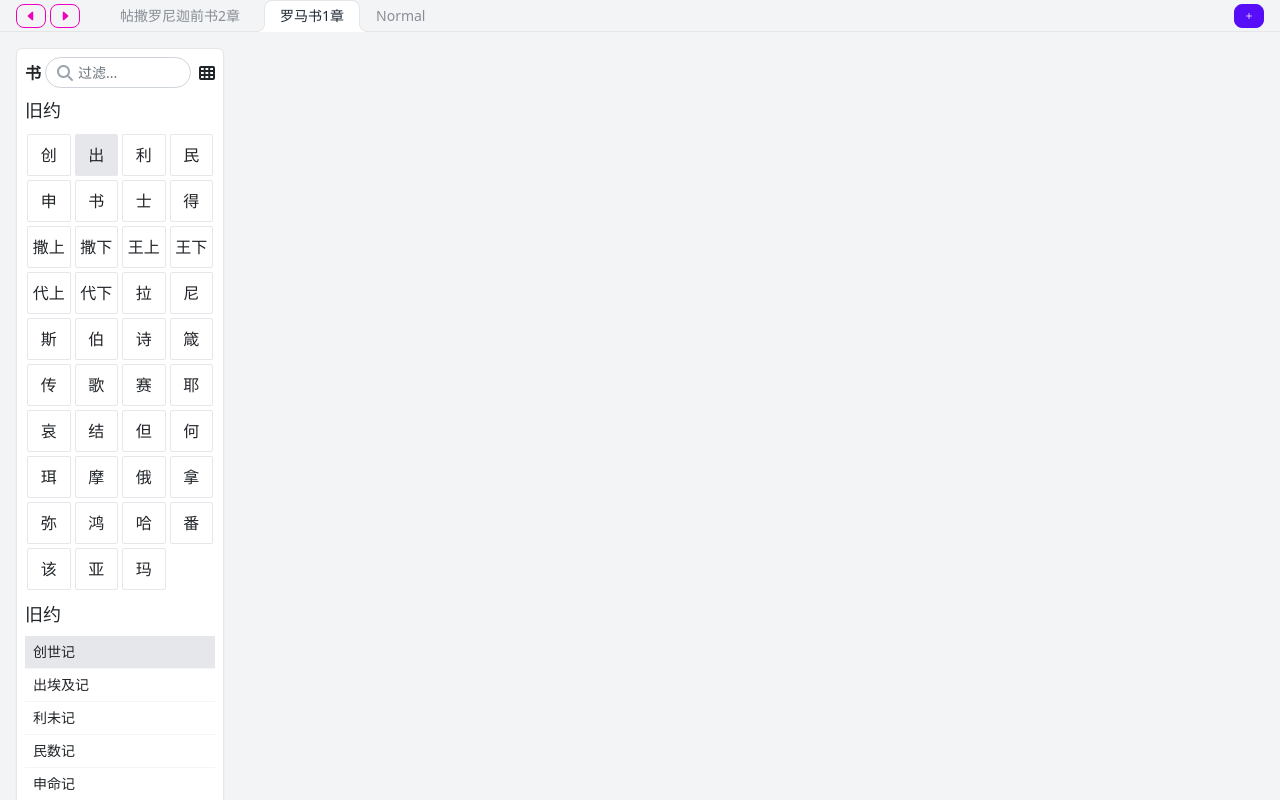
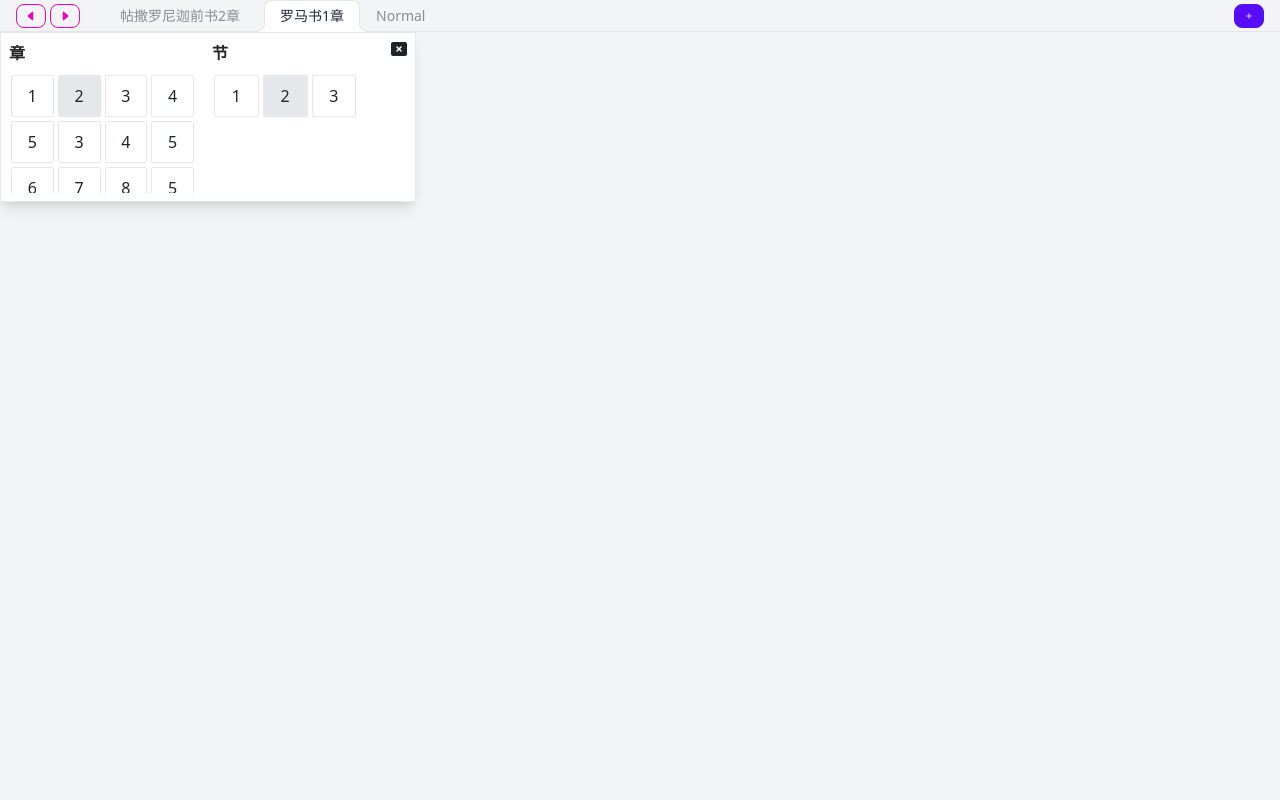
Before and after one commit to mattwhatsup/bible-study-tool-app-tauri, a React (Vite) app: page / in a window 1280 px wide. Shown: the top 800 px of the page. Built offline with nearby package versions, Linux system fonts and the light colour scheme.

Commit message:
chapter popup selector

```diff
--- a/src/App.tsx
+++ b/src/App.tsx
@@ -1,5 +1,7 @@
 import { FunctionComponent } from 'react'
 import BookList from './components-ui/BookList'
+import ChapterList from './components-ui/ChapterList'
+import ChapterPopupSelector from './components-ui/ChapterPopupSelector'
 import Dialog from './components-ui/Dialog'
 import SwitchButton from './components-ui/SwitchButton'
 import Tabs from './components-ui/Tabs'
@@ -14,9 +16,11 @@ const App: FunctionComponent<AppProps> = () => {
       <SwitchButton />
       <VersionDropDown />
       <Dialog /> */}
-      <div className="tw-w-52 tw-m-4 tw-border tw-p-2  tw-bg-white tw-rounded-md tw-shadow-sm">
-        <BookList />
-      </div>
+      {/* <div className="tw-w-52 tw-m-4 tw-border tw-p-2  tw-bg-white tw-rounded-md tw-shadow-sm">
+        <ChapterList />
+      </div> */}
+
+      <ChapterPopupSelector />
     </div>
   )
 }
--- a/src/components-ui/BookList.css
+++ b/src/components-ui/BookList.css
@@ -16,3 +16,19 @@
 .book-grid > li.active {
   @apply tw-bg-gray-200;
 }
+.list-height {
+  @apply tw-h-32;
+}
+
+/* .list-content::-webkit-scrollbar {
+  width: 3px;
+}
+
+.list-content::-webkit-scrollbar-track {
+  -webkit-box-shadow: inset 0 0 6px rgba(0, 0, 0, 0.1);
+}
+
+.list-content::-webkit-scrollbar-thumb {
+  background-color: darkgrey;
+  outline: 1px solid slategrey;
+} */
--- a/src/components-ui/ChapterList.tsx
+++ b/src/components-ui/ChapterList.tsx
@@ -1,7 +1,130 @@
+import { FunctionComponent } from 'react'
+import './BookList.css'
+
 interface ChapterListProps {}
 
 const ChapterList: FunctionComponent<ChapterListProps> = () => {
-  return <></>
+  return (
+    <ul className="book-grid tw-mt-2 tw-mr-2">
+      <li>
+        <span>1</span>
+      </li>
+      <li className="active">
+        <span>2</span>
+      </li>
+      <li>
+        <span>3</span>
+      </li>
+      <li>
+        <span>4</span>
+      </li>
+      <li>
+        <span>5</span>
+      </li>
+      <li>
+        <span>3</span>
+      </li>
+      <li>
+        <span>4</span>
+      </li>
+      <li>
+        <span>5</span>
+      </li>
+      <li>
+        <span>6</span>
+      </li>
+      <li>
+        <span>7</span>
+      </li>
+      <li>
+        <span>8</span>
+      </li>
+      <li>
+        <span>5</span>
+      </li>
+      <li>
+        <span>6</span>
+      </li>
+      <li>
+        <span>7</span>
+      </li>
+      <li>
+        <span>8</span>
+      </li>
+      <li>
+        <span>5</span>
+      </li>
+      <li>
+        <span>6</span>
+      </li>
+      <li>
+        <span>7</span>
+      </li>
+      <li>
+        <span>8</span>
+      </li>
+      <li>
+        <span>5</span>
+      </li>
+      <li>
+        <span>6</span>
+      </li>
+      <li>
+        <span>7</span>
+      </li>
+      <li>
+        <span>8</span>
+      </li>
+      <li>
+        <span>5</span>
+      </li>
+      <li>
+        <span>6</span>
+      </li>
+      <li>
+        <span>7</span>
+      </li>
+      <li>
+        <span>8</span>
+      </li>
+      <li>
+        <span>5</span>
+      </li>
+      <li>
+        <span>6</span>
+      </li>
+      <li>
+        <span>7</span>
+      </li>
+      <li>
+        <span>8</span>
+      </li>
+      <li>
+        <span>5</span>
+      </li>
+      <li>
+        <span>6</span>
+      </li>
+      <li>
+        <span>7</span>
+      </li>
+      <li>
+        <span>8</span>
+      </li>
+      <li>
+        <span>5</span>
+      </li>
+      <li>
+        <span>6</span>
+      </li>
+      <li>
+        <span>7</span>
+      </li>
+      <li>
+        <span>8</span>
+      </li>
+    </ul>
+  )
 }
 
 export default ChapterList
--- /dev/null
+++ b/src/components-ui/ChapterPopupSelector.tsx
@@ -0,0 +1,37 @@
+import { FunctionComponent } from 'react'
+import ChapterList from './ChapterList'
+import VerseList from './VerseList'
+
+interface ChapterPopupSelectorProps {}
+
+const ChapterPopupSelector: FunctionComponent<
+  ChapterPopupSelectorProps
+> = () => {
+  return (
+    <div className=" tw-bg-white tw-border tw-shadow-lg tw-p-2 tw-flex tw-w-[26rem] tw-relative">
+      <button className=" tw-absolute tw-right-2 tw-top-1">
+        <i className="fa-solid fa-rectangle-xmark"></i>
+      </button>
+      <div className="tw-flex-1 ">
+        <div className="tw-flex tw-items-center book-list-header">
+          <span className=" tw-font-bold">章</span>
+        </div>
+
+        <div className="list-height tw-overflow-y-auto list-content">
+          <ChapterList />
+        </div>
+      </div>
+      <div className="tw-flex-1 tw-ml-2">
+        <div className="tw-flex tw-items-center book-list-header">
+          <span className=" tw-font-bold">节</span>
+        </div>
+
+        <div className="list-height tw-overflow-y-auto list-content">
+          <VerseList />
+        </div>
+      </div>
+    </div>
+  )
+}
+
+export default ChapterPopupSelector
--- a/src/components-ui/VerseList.tsx
+++ b/src/components-ui/VerseList.tsx
@@ -1,7 +1,22 @@
+import { FunctionComponent } from 'react'
+import './BookList.css'
+
 interface VerseListProps {}
 
 const VerseList: FunctionComponent<VerseListProps> = () => {
-  return <></>
+  return (
+    <ul className="book-grid tw-mt-2">
+      <li>
+        <span>1</span>
+      </li>
+      <li className="active">
+        <span>2</span>
+      </li>
+      <li>
+        <span>3</span>
+      </li>
+    </ul>
+  )
 }
 
 export default VerseList
```
